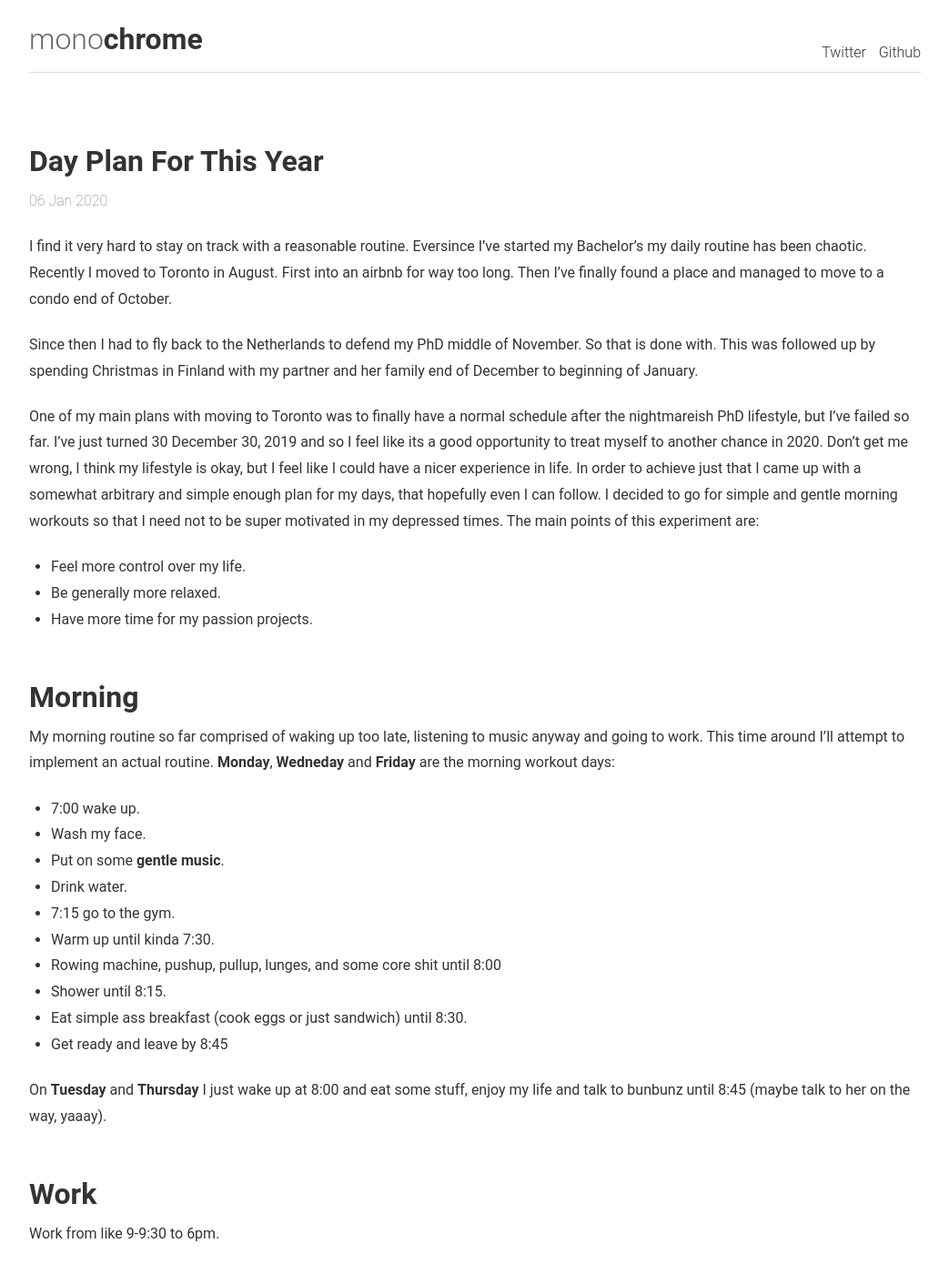
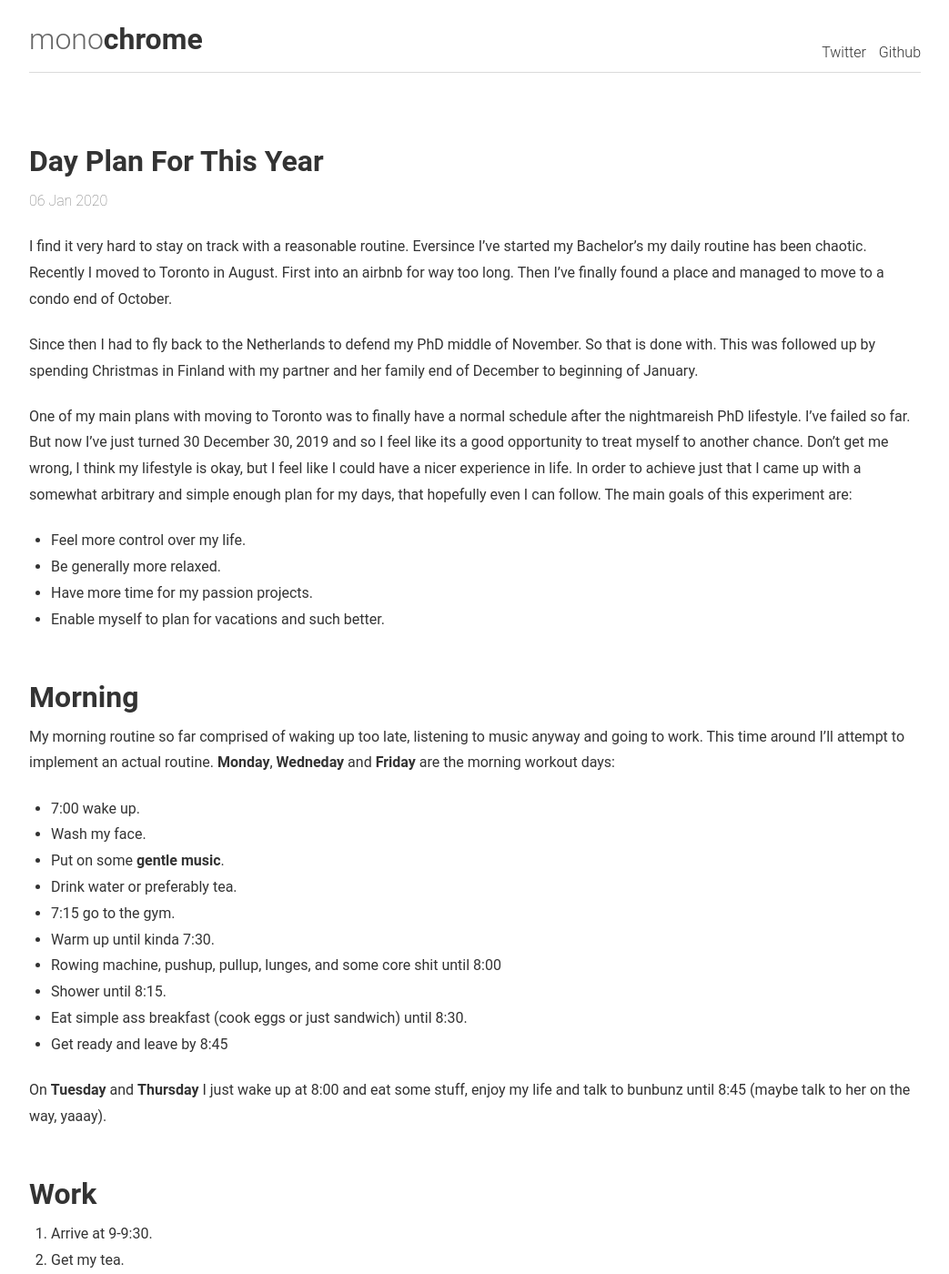
Before and after one commit to kadarakos/blog, a Jekyll site: the page built from _posts/2020-01-06-Day-Plan-for-This-Year.md, in a window 1280 px wide and 1400 px high. Shown: the whole window at 91% size, without its empty margins (118-1161 px from the left). Built offline with Jekyll 4.4.1, drawn with Linux system fonts in a browser that asks for light colours; some of the changed text lies outside the part shown.

Commit message:
Update 2020-01-06-Day-Plan-for-This-Year.md

```diff
--- a/_posts/2020-01-06-Day-Plan-for-This-Year.md
+++ b/_posts/2020-01-06-Day-Plan-for-This-Year.md
@@ -7,16 +7,18 @@ This was followed up by spending Christmas in Finland
 with my partner and her family end of December to beginning of January.
 
 One of my main plans with moving to Toronto was to finally have a
-normal schedule after the nightmareish PhD lifestyle, but I've failed so far. I've just turned 30 December 30, 2019 and so
-I feel like its a good opportunity to treat myself to another chance in 2020. Don't get me wrong, I think my lifestyle is
-okay, but I feel like I could have a nicer experience in life. In order to achieve just that I came up with a somewhat
-arbitrary and simple enough plan for my days, that hopefully even I can follow. I decided to go for simple and gentle
-morning workouts so that I need not to be super motivated in my depressed times. The main points of this experiment are:
+normal schedule after the nightmareish PhD lifestyle. I've failed so far. But now I've just turned 30 December 30,
+2019 and so I feel like its a good opportunity to treat myself to another chance.
+Don't get me wrong, I think my lifestyle is
+okay, but I feel like I could have a nicer experience in life.
+In order to achieve just that I came up with a somewhat
+arbitrary and simple enough plan for my days, that hopefully even I can follow.
+The main goals of this experiment are:
 
 - Feel more control over my life.
 - Be generally more relaxed.
 - Have more time for my passion projects.
-
+- Enable myself to plan for vacations and such better.
 
 ## Morning
 
@@ -27,7 +29,7 @@ morning workout days:
 - 7:00 wake up.
 - Wash my face.
 - Put on some [gentle music](https://www.youtube.com/watch?v=zreVOAijs2Y).
-- Drink water.
+- Drink water or preferably tea.
 - 7:15 go to the gym.
 - Warm up until kinda 7:30.
 - Rowing machine, pushup, pullup, lunges, and some core shit until 8:00
@@ -40,7 +42,15 @@ to bunbunz until 8:45 (maybe talk to her on the way, yaaay).
 
 
 ## Work
-Work from like 9-9:30 to 6pm.
+
+1. Arrive at 9-9:30.
+2. Get my tea.
+3. Read e-mails and messages until 10:00.
+4. Do work until 12:00.
+5. Go for lunch and finish until 12:30-1pm.
+6. Do work until 5:30pm.
+7. From 5:30pm to 6:00pm start finishing things up and plan tasks for the day after.
+
 
 ## Evening
 
```
